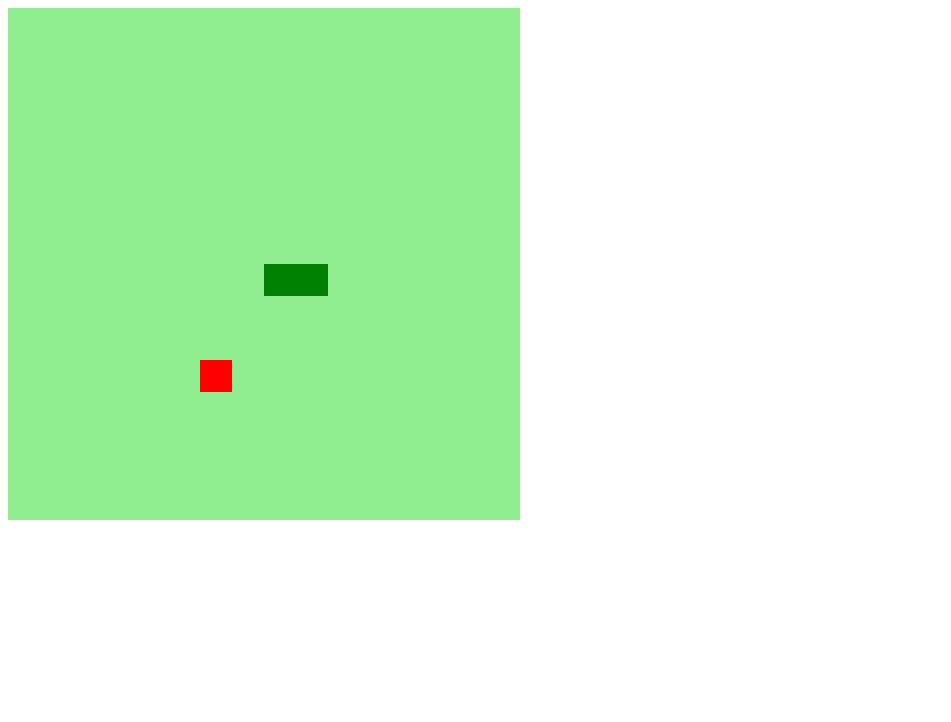
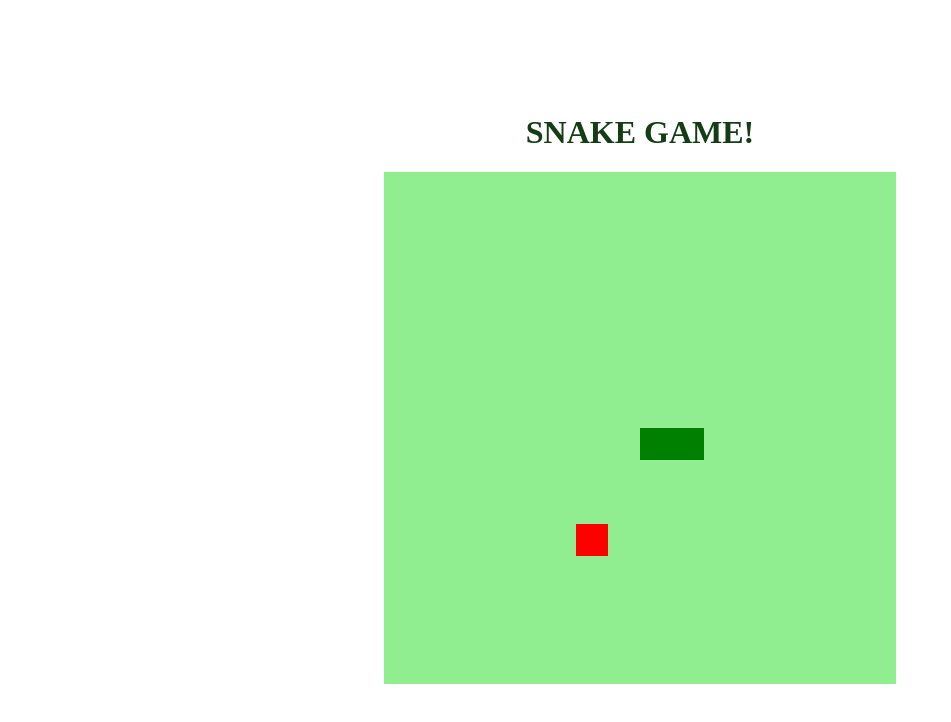
Before and after one commit to vitorfgoncalves/snake-game-JS, a plain HTML site: page index.html in a window 1280 px wide. Shown: the whole page, without its empty margins (0-951 px from the left). Drawn offline with Linux system fonts and the light colour scheme.

Commit message:
terminando projeto com estilo ao body

```diff
--- a/index.html
+++ b/index.html
@@ -10,6 +10,7 @@
 
     </head>
     <body>
+        <h1>SNAKE GAME!</h1>
         <canvas id="snake" width="512" height="512"></canvas>
     </body>
 </html>
--- a/style.css
+++ b/style.css
@@ -0,0 +1,9 @@
+body{
+    height: 95vh;
+    width: 95;
+    display: flex;
+    justify-content: center;
+    align-items: center;
+    flex-direction: column;
+    color: rgb(21, 61, 21);
+}
```
